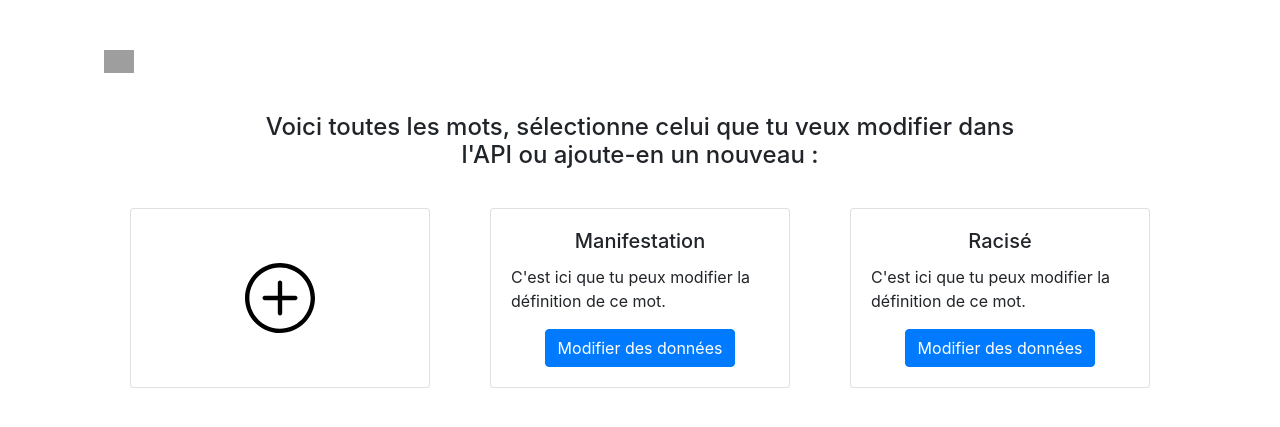
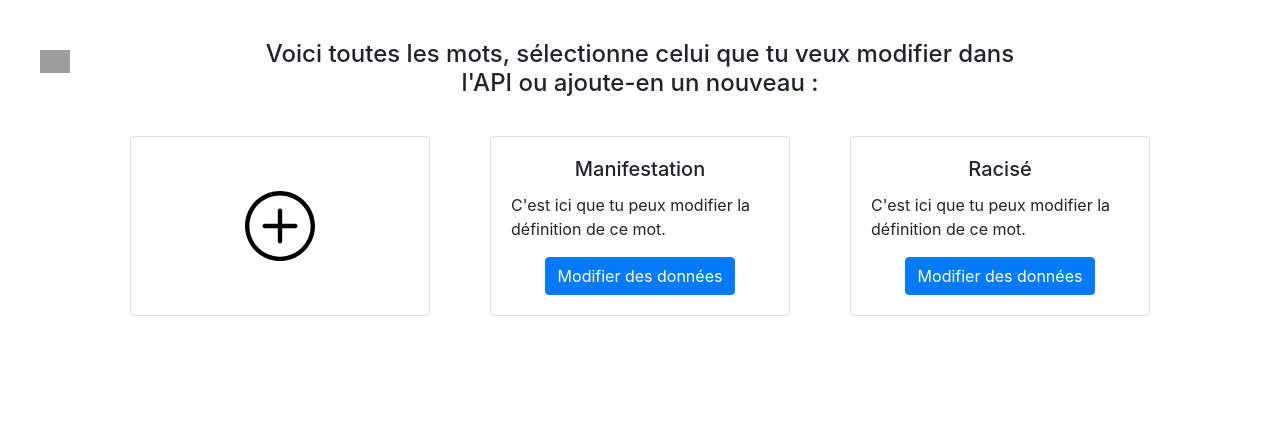
Before and after one commit to Projet-fin-annee/back-office, a PHP site: page /views/viewDefinition.php in a window 1280 px wide. Shown: the top 427 px of the page. Run offline with PHP 8.4, Linux system fonts and the light colour scheme; grey boxes are pictures that could not be loaded.

Commit message:
fix header style

```diff
--- a/src/controllers/ControllerCountries.php
+++ b/src/controllers/ControllerCountries.php
@@ -18,7 +18,7 @@ class ControllerCountries
       require_once("./views/viewCountries.php");
     }
     else{
-      $this->displayCountries();
+      $this->displayCountries(null);
     }
   }
 
--- a/src/styles/css/choice.css
+++ b/src/styles/css/choice.css
@@ -41,14 +41,14 @@
 .container {
   display: flex;
   flex-direction: column;
-  align-items: center; }
+  align-items: center;
+  margin: 40px auto 0px; }
 
 .header {
-  width: 90%;
-  margin: 10px auto 0px;
+  position: absolute;
   display: flex; }
   .header img {
-    margin: 40px;
+    margin: 10px 40px;
     width: 30px;
     cursor: pointer; }
 
--- a/src/styles/scss/choice.scss
+++ b/src/styles/scss/choice.scss
@@ -52,15 +52,14 @@
   display: flex;
   flex-direction: column;
   align-items: center;
+  margin: 40px auto 0px;
 }
 
 .header {
-  width: 90%;
-  margin: 10px auto 0px;
-
+  position: absolute;
   display: flex;
   & img {
-    margin: 40px;
+    margin: 10px 40px;
     width: 30px;
     cursor: pointer;
   }
```
